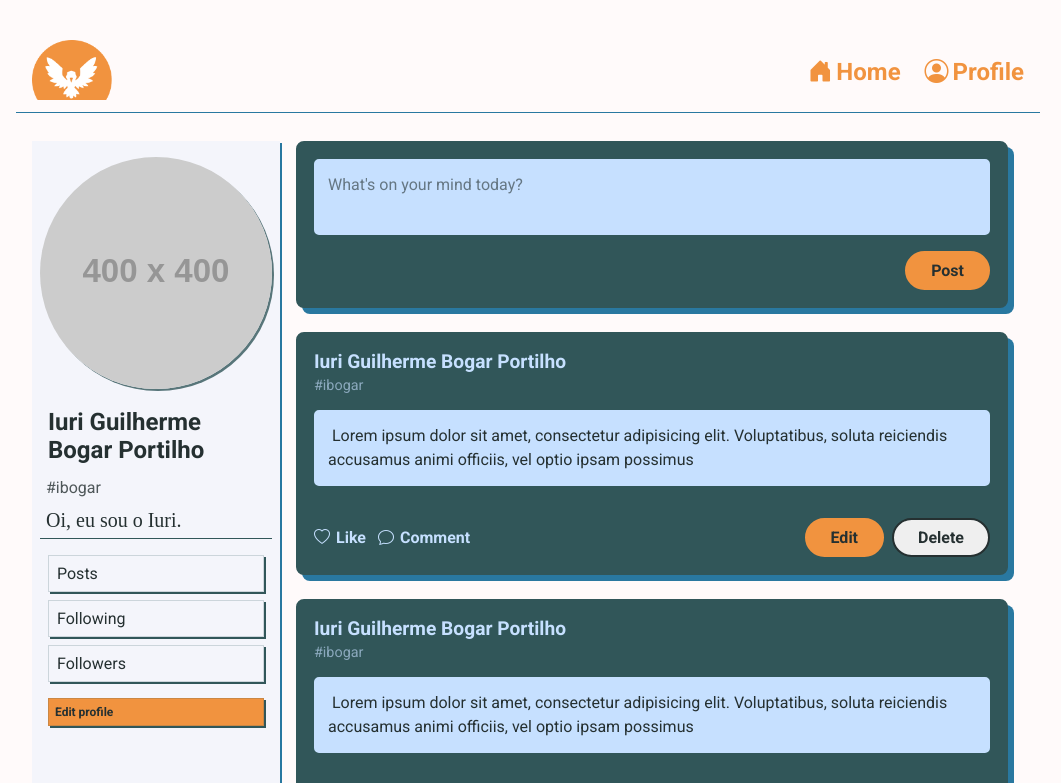
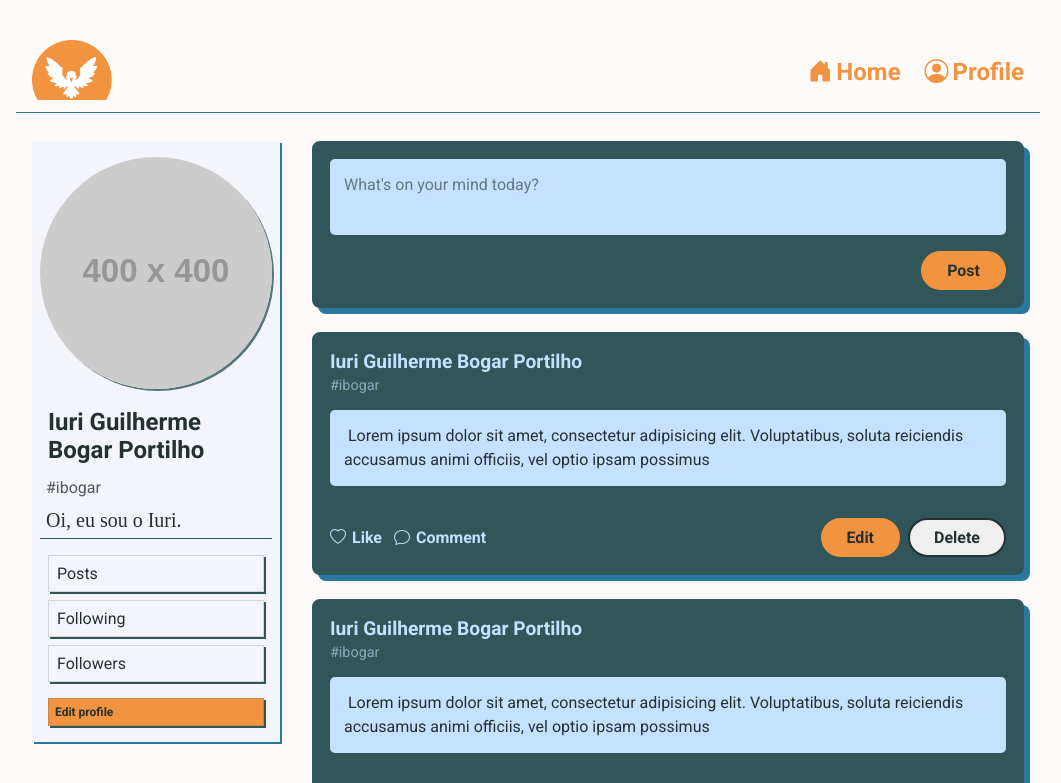
Before and after one commit to ibogar/strix-front, a React (Vite) app: page /profile in a window 1280 px wide. Shown: the top 783 px of the page, without its empty margins (112-1173 px from the left). Built offline with nearby package versions, Linux system fonts and the light colour scheme; a web font is replaced by a local one.

Commit message:
update Profile page

```diff
--- a/src/pages/Profile/styles.ts
+++ b/src/pages/Profile/styles.ts
@@ -3,6 +3,8 @@ import styled from 'styled-components'
 export const Content = styled.div`
     width: 100%;
     display: grid;
+    align-items: start;
+    gap: 16px;
     grid-template-columns: 25% 75%;
     padding: 16px;
 `
```
